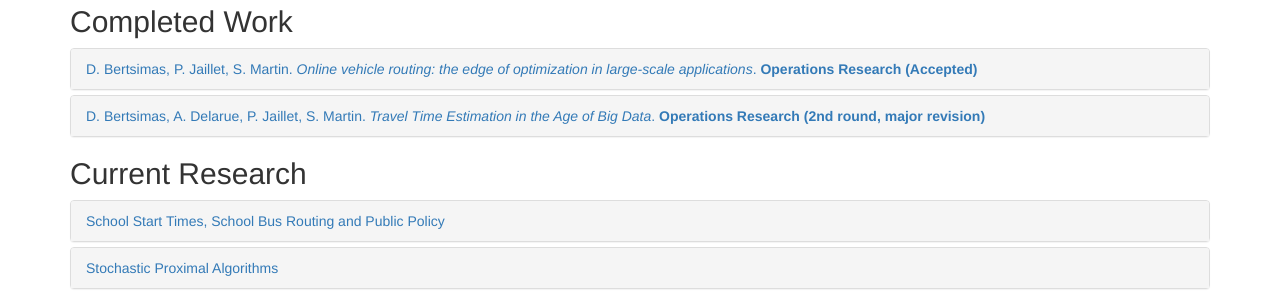
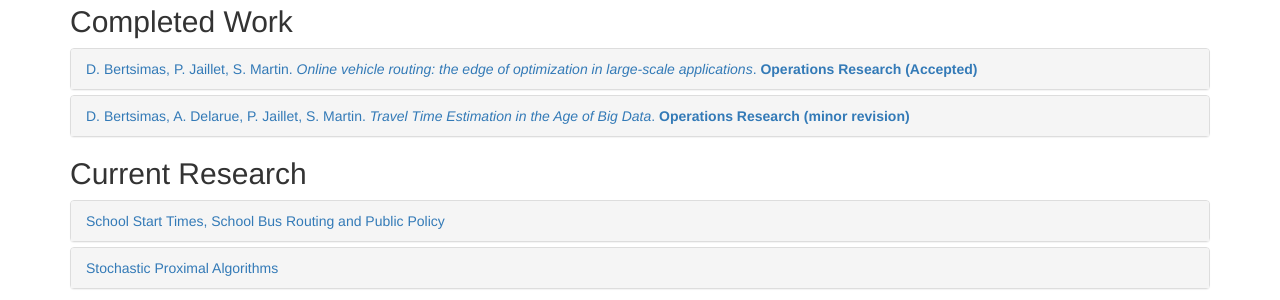
Before and after one commit to trevorhsong/trevorhsong.github.io, a Jekyll site: the page built from research.html, in a window 1280 px wide. Shown: the part 342-642 px from the top of the page. Built offline with Jekyll 4.4.1, drawn with Linux system fonts in a browser that asks for light colours; some of the changed lines change nothing that is shown.

Commit message:
updating research and CV

```diff
--- a/_config.yml
+++ b/_config.yml
@@ -7,10 +7,8 @@ title: Sébastien Martin
 email: 92sebastien@gmail.com
 description: Personal Website of Sebastien Martin, PhD Student at MIT
 
-currentresume: resumes/S.MARTIN_201803_resume_academic.pdf # DO NOT FORGET TO CHANGE THE TAB LINK AS WELL
-#   Write an awesome description for your new site here. You can edit this
-#   line in _config.yml. It will appear in your document head meta (for
-#   Google search results) and in your feed.xml site description.
+currentresume: resumes/S.MARTIN_201804_resume_academic.pdf # DO NOT FORGET TO CHANGE THE TAB LINK AS WELL
+
 # baseurl: "" # the subpath of your site, e.g. /blog
 # url: "" # the base hostname & protocol for your site, e.g. http://example.com
 # twitter_username: jekyllrb
@@ -35,4 +33,4 @@ tablinks:
   - index.html
   - research.html
   - impact.html
-  - assets/resumes/S.MARTIN_201803_resume_academic.pdf
+  - assets/resumes/S.MARTIN_201804_resume_academic.pdf
--- a/research.html
+++ b/research.html
@@ -65,7 +65,7 @@ tabname: Research
         <a data-toggle="collapse" data-parent="#completed" href="#collapse3">
           D. Bertsimas, A. Delarue, P. Jaillet, S. Martin.
           <em>Travel Time Estimation in the Age of Big Data</em>.
-          <strong>Operations Research (2nd round, major revision)</strong>
+          <strong>Operations Research (minor revision)</strong>
         </a>
     </div>
     <div id="collapse3" class="panel-collapse collapse">
```
Also changed, not shown: 1 other file.
